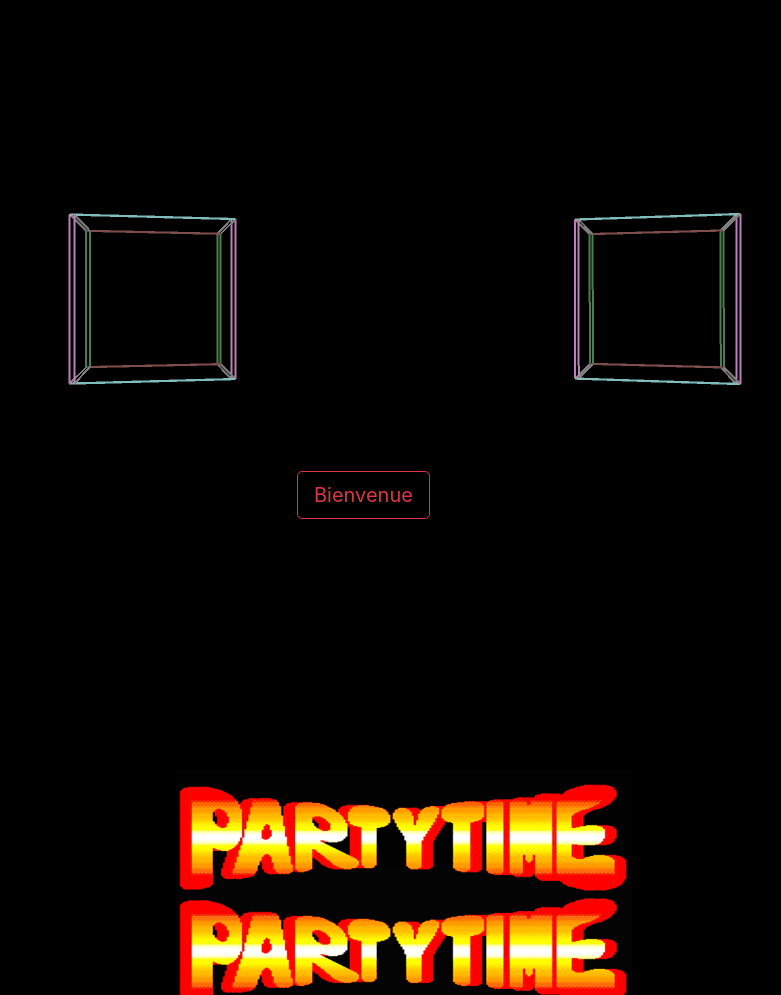
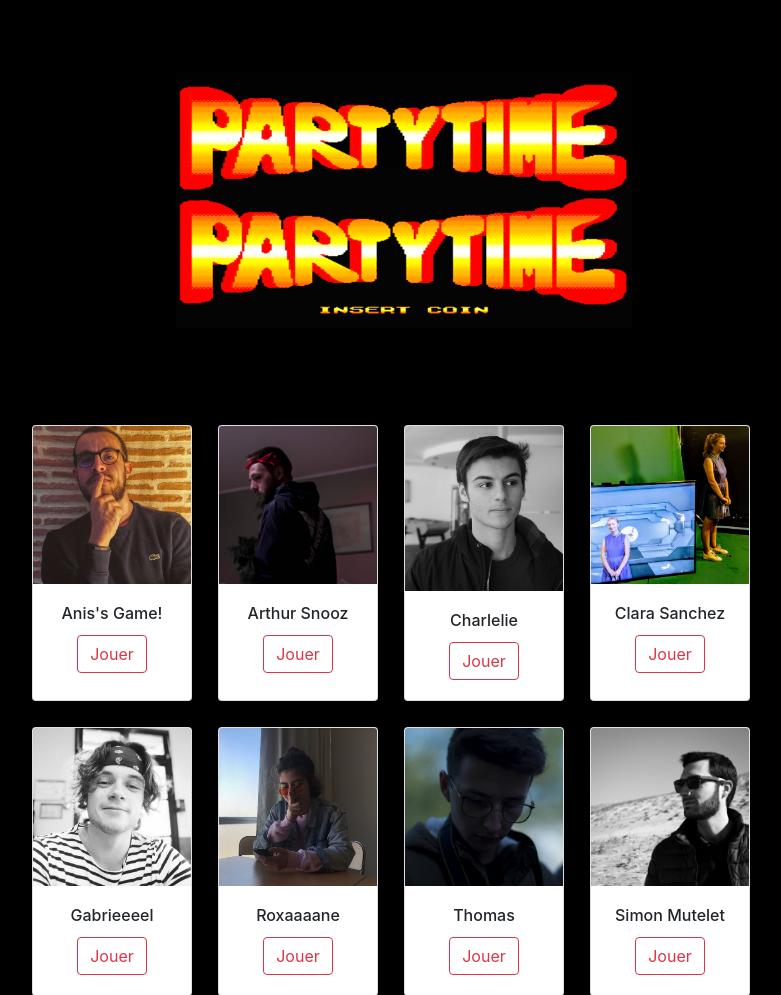
Before and after one commit to chagrdi/hello, a PHP site: page /app/index.html in a window 1280 px wide. Shown: the part 101-1096 px from the top of the page, without its empty margins (236-1017 px from the left). Run offline with PHP 8.4, Linux system fonts and the light colour scheme.

Commit message:
css-version4

```diff
--- a/app/dist/assets/css/style.css
+++ b/app/dist/assets/css/style.css
@@ -12,7 +12,6 @@
 }
 
 header {
-  height: 100vh;
   background-color: black;
 }
 
@@ -31,17 +30,6 @@
 
 .display-4 {
   color: #ffff;
-}
-
-.premier img {
-  position: relative;
-  margin-left: 5%;
-}
-
-.btn-fond {
-  position: absolute;
-  margin-top: -10%;
-  margin-left: 35%;
 }
 
 .arca {
--- a/app/index.html
+++ b/app/index.html
@@ -21,20 +21,11 @@
   <header>
 
     <div class="container pacman"></div>
-    <div class="container premier">
-      <img src="src/assets/img/gifbest.gif" alt="">
-      <div class="btn-fond">
-        <button type="button" class="btn btn-outline-danger btn-lg">Bienvenue</button>
-      </div>
-    </div>
 
   </header>
   <!-- FIN PREMIER ECRAN LE CLASSEMENT --------------------------->
 
-
-  <!-- TROISIEME ECRAN LES 8 AUTRES JEUX -->
-
-
+  <!-- ECRAN LES 8 AUTRES JEUX -->
   <section class="jeux">
       <div class="container arca"></div>
 
--- a/app/src/assets/sass/style.scss
+++ b/app/src/assets/sass/style.scss
@@ -22,7 +22,6 @@
 
 
 header{
-    height: 100vh;
     background-color: black;
 }
 
@@ -42,17 +41,6 @@
     color: $blanc;
 }
 
-.premier{
-  img{
-    position: relative;
-    margin-left: 5%;
-  }
-}
-.btn-fond{
-  position: absolute;
-  margin-left: 35%;
-  margin-top: -10%;
-}
 
 
 //* FIN PREMIER ECRAN *//////////////////////////////////
```
